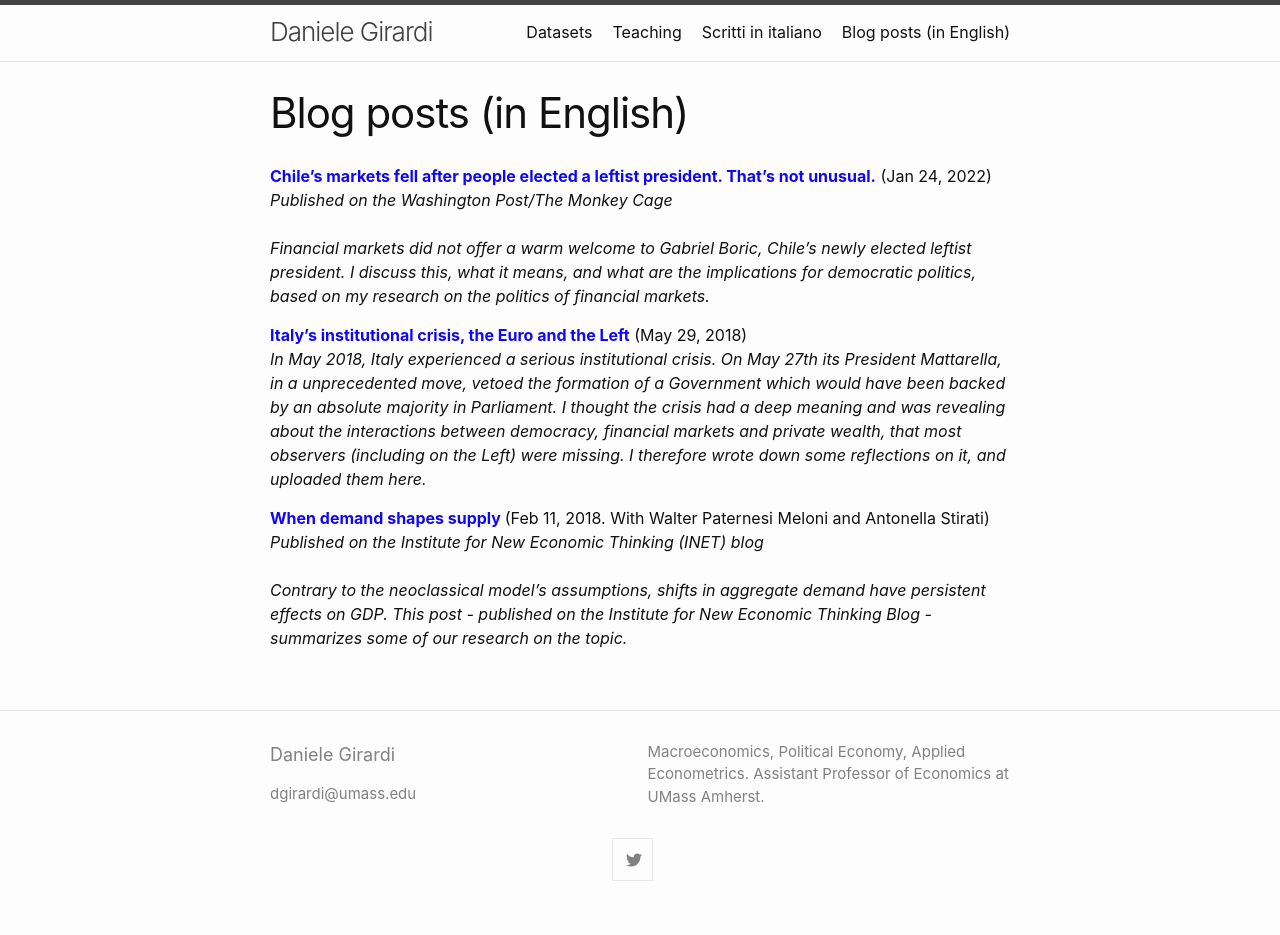
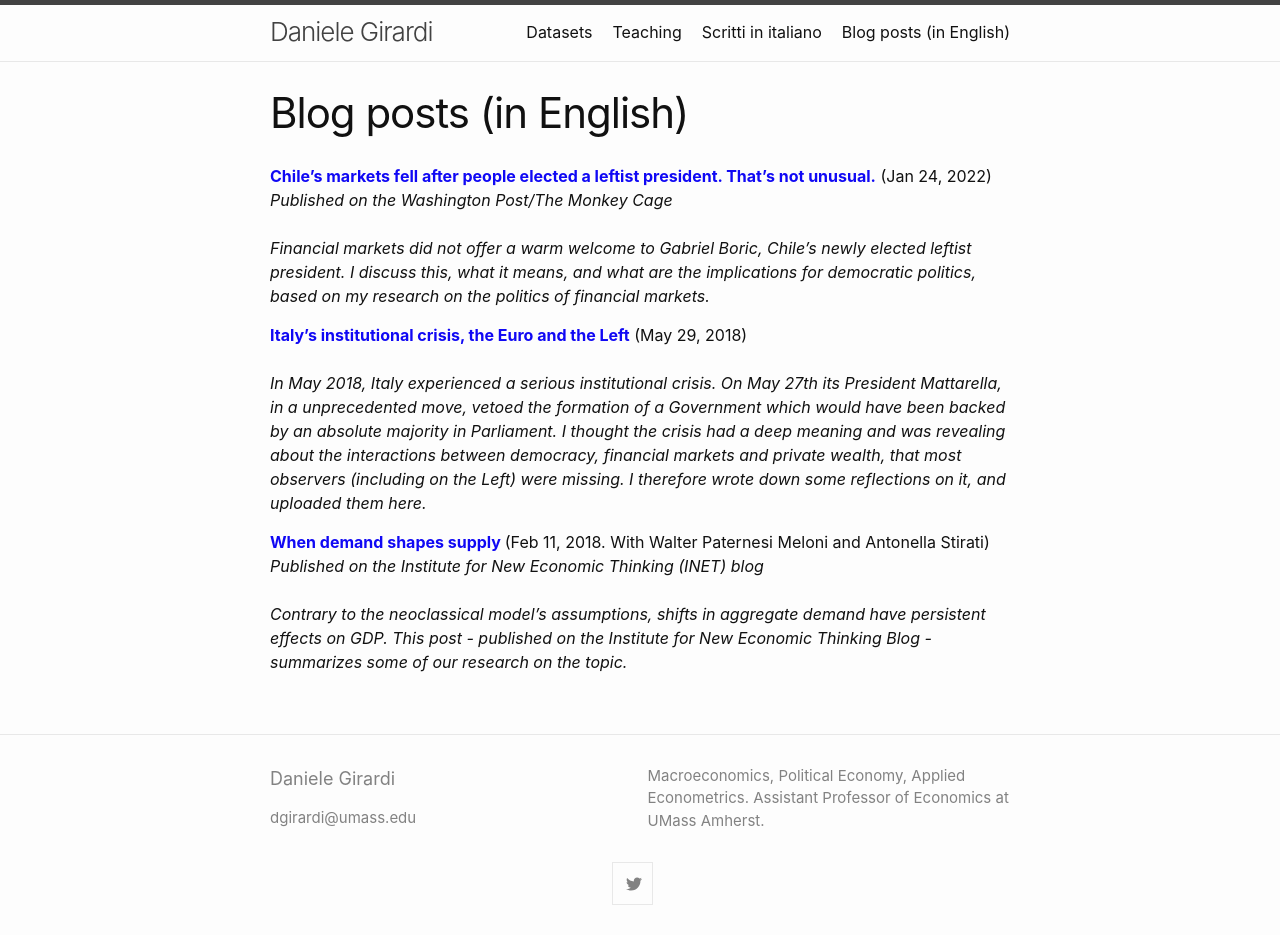
Before and after one commit to danielegirardi/danielegirardi.github.io, a Jekyll site: the page built from posts/english_posts.md, in a window 1280 px wide. Built offline with Jekyll 4.4.1, drawn with Linux system fonts in a browser that asks for light colours; before the commit the page ends 911 px from its top, so only the background shows below that.

Commit message:
Update english_posts.md

```diff
--- a/posts/english_posts.md
+++ b/posts/english_posts.md
@@ -11,8 +11,7 @@ permalink: /english_posts/
 <em>Financial markets did not offer a warm welcome to Gabriel Boric, Chile’s newly elected leftist president. I discuss this, what it means, and what are the implications for democratic politics, based on my research on the politics of financial markets. </em>
 
 <span style="color: #1008F4;"><strong><a href="https://danielegirardi.github.io/posts/may2018post" target="_blank" rel="noopener">Italy's institutional crisis, the Euro and the Left</a></strong></span> (May 29, 2018)
-<br>
-<em>In May 2018, Italy experienced a serious institutional crisis. On May 27th its President Mattarella, in a unprecedented move, vetoed the formation of a Government which would have been backed by an absolute majority in Parliament. I thought the crisis had a deep meaning and was revealing about the interactions between democracy, financial markets and private wealth, that most observers (including on the Left) were missing. I therefore wrote down some reflections on it, and uploaded them here. </em>
+<br><br><em>In May 2018, Italy experienced a serious institutional crisis. On May 27th its President Mattarella, in a unprecedented move, vetoed the formation of a Government which would have been backed by an absolute majority in Parliament. I thought the crisis had a deep meaning and was revealing about the interactions between democracy, financial markets and private wealth, that most observers (including on the Left) were missing. I therefore wrote down some reflections on it, and uploaded them here. </em>
 
 <span style="color: #1008F4;"><strong><a href="https://www.ineteconomics.org/perspectives/blog/when-demand-shapes-supply" target="_blank" rel="noopener">When demand shapes supply </a></strong></span> (Feb 11, 2018. With Walter Paternesi Meloni and Antonella Stirati)
 <br><em> Published on the Institute for New Economic Thinking (INET) blog</em><br><br>
```
